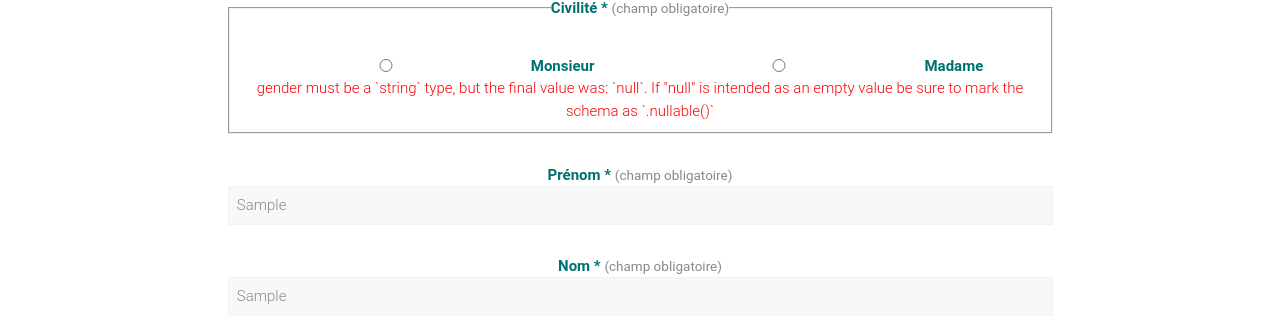
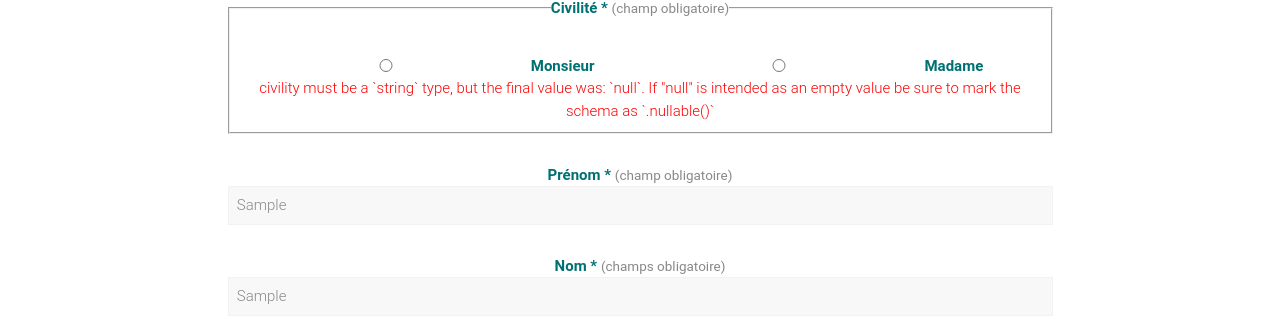
Before and after one commit to WildCodeSchool/remotefr-js-0920-p3-wejob-admin, a React (Create React App) app: page /JobeurForm in a window 1280 px wide. Both pictures are taken after typing "Sample", "Sample" into the empty fields and a click on the button "Valider et poursuivre". Shown: the part 414-738 px from the top of the page. Built offline with nearby package versions, Linux system fonts and the light colour scheme; the HTML template or start-up script is replaced by a standard one.

Commit message:
Change gender in civility in ProfileForm component

```diff
--- a/src/components/ProfileForm.jsx
+++ b/src/components/ProfileForm.jsx
@@ -6,7 +6,7 @@ function ProfileForm({ register, handleSubmit, errors, setSchema }) {
   useEffect(() => {
     setSchema(
       yup.object().shape({
-        gender: yup.string().required('Vous devez sélectionner votre genre'),
+        civility: yup.string().required('Vous devez sélectionner votre genre'),
         lastname: yup.string().min(2).required('Vous devez entrer votre nom'),
         firstname: yup.string().required('Vous devez entrer votre prénom'),
         email: yup.string().email(),
@@ -34,8 +34,8 @@ function ProfileForm({ register, handleSubmit, errors, setSchema }) {
                 type="radio"
                 className="form-field-input"
                 id="male"
-                name="gender"
-                value="M"
+                name="civility"
+                value="Monsieur"
                 ref={register}
               />
             </label>
@@ -46,15 +46,15 @@ function ProfileForm({ register, handleSubmit, errors, setSchema }) {
                 type="radio"
                 className="form-field-input"
                 id="female"
-                name="gender"
-                value="Mme"
+                name="civility"
+                value="Madame"
                 ref={register}
               />
             </label>
           </div>
         </div>
-        {errors.gender && (
-          <span className="spanError">{errors.gender.message}</span>
+        {errors.civility && (
+          <span className="spanError">{errors.civility.message}</span>
         )}
       </fieldset>
 
@@ -78,7 +78,7 @@ function ProfileForm({ register, handleSubmit, errors, setSchema }) {
       <div className="row">
         <div className="form-group">
           <label htmlFor="lastname" className="form-field-label">
-            Nom * <span className="spanInfoField">(champ obligatoire)</span>
+            Nom * <span className="spanInfoField">(champs obligatoire)</span>
             <input
               type="text"
               className="form-field-input"
@@ -115,7 +115,7 @@ ProfileForm.propTypes = {
   register: PropTypes.func.isRequired,
   handleSubmit: PropTypes.func.isRequired,
   errors: PropTypes.shape({
-    gender: PropTypes.shape({
+    civility: PropTypes.shape({
       message: PropTypes.string,
       type: PropTypes.string,
     }),
```
